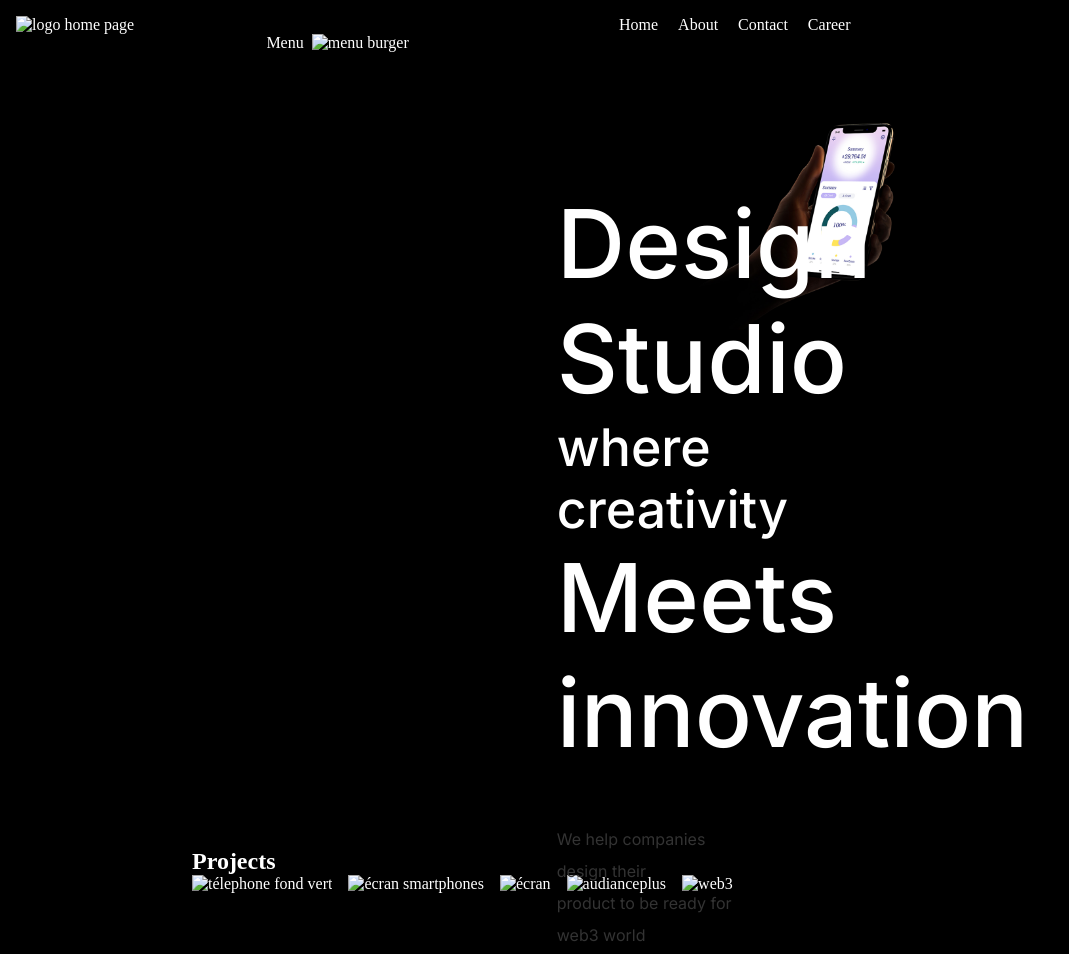
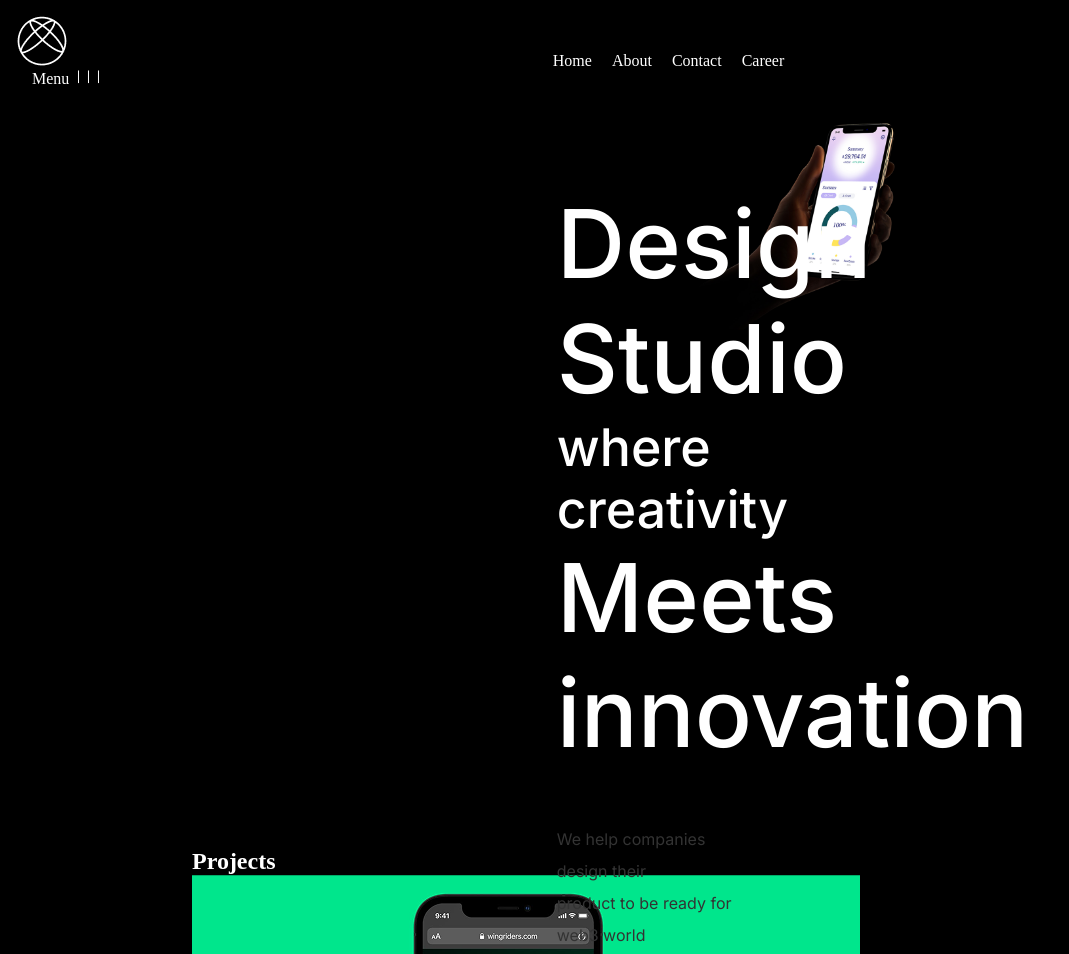
Before and after one commit to Alex05510/Design-Studio, a plain HTML site: page index.html in a window 1280 px wide. Shown: the top 954 px of the page, without its empty margins (0-1069 px from the left). Drawn offline with Linux system fonts and the light colour scheme; the site is published under a folder, as on GitHub Pages, so addresses that start at the root find nothing.

Commit message:
Correction du chemin du fichier CSS

```diff
--- a/index.html
+++ b/index.html
@@ -14,7 +14,7 @@
         <div class="container">
             <div class="row">
                 <div class="column">
-                    <a href="/index.html" title="home page"><img src="/assets/images/logo.svg.png" alt="logo home page"></a>
+                    <a href="/index.html" title="home page"><img src="assets/images/logo.svg.png" alt="logo home page"></a>
                 </div>
                 <div class="column">
                      <!--column d'espacement -->
@@ -41,7 +41,7 @@
                 <div class="navigation">
                     <ul>
                         <li class="navigation-burger">
-                            <a href="#" title="menu">Menu<img src="/../assets/images/menu.svg.svg" alt="menu burger" class="menu-item"></a>
+                            <a href="#" title="menu">Menu<img src="assets/images/menu.svg.svg" alt="menu burger" class="menu-item"></a>
                         </li>
                     </ul>
                 </div>
@@ -65,11 +65,11 @@
         <section class="projects">
             <h2>Projects</h2>
             <div class="grid">
-                <img src="/assets/images/casestudy-01.jpg.png" alt="télephone fond vert" class="images-5">
-                <img src="/assets/images/casestudy-02.jpg.png" alt="écran smartphones" class="images-5">
-                <img src="/assets/images/casestudy-03.jpg.png" alt="écran" class="images-5">
-                <img src="/assets/images/casestudy-04.jpg.png" alt="audianceplus" class="images-5">
-                <img src="/assets/images/div.png" alt="web3" class="images-5">
+                <img src="assets/images/casestudy-01.jpg.png" alt="télephone fond vert" class="images-5">
+                <img src="assets/images/casestudy-02.jpg.png" alt="écran smartphones" class="images-5">
+                <img src="assets/images/casestudy-03.jpg.png" alt="écran" class="images-5">
+                <img src="assets/images/casestudy-04.jpg.png" alt="audianceplus" class="images-5">
+                <img src="assets/images/div.png" alt="web3" class="images-5">
             </div>
         </section>
     </main>
```
